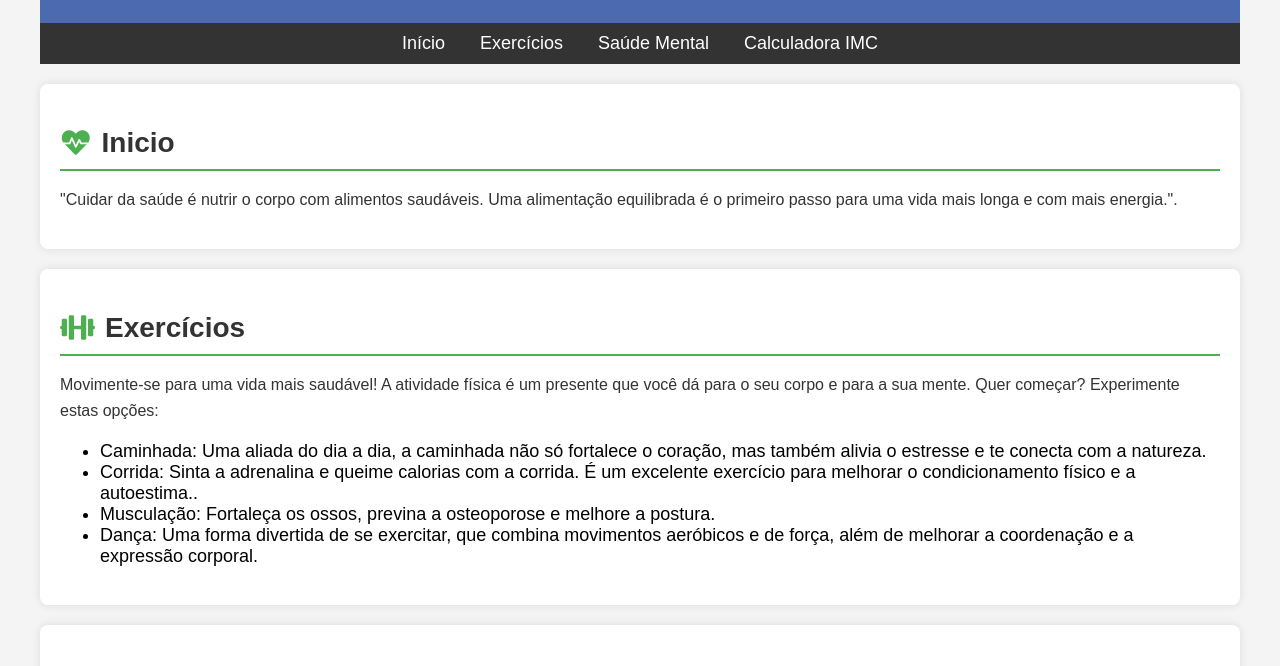
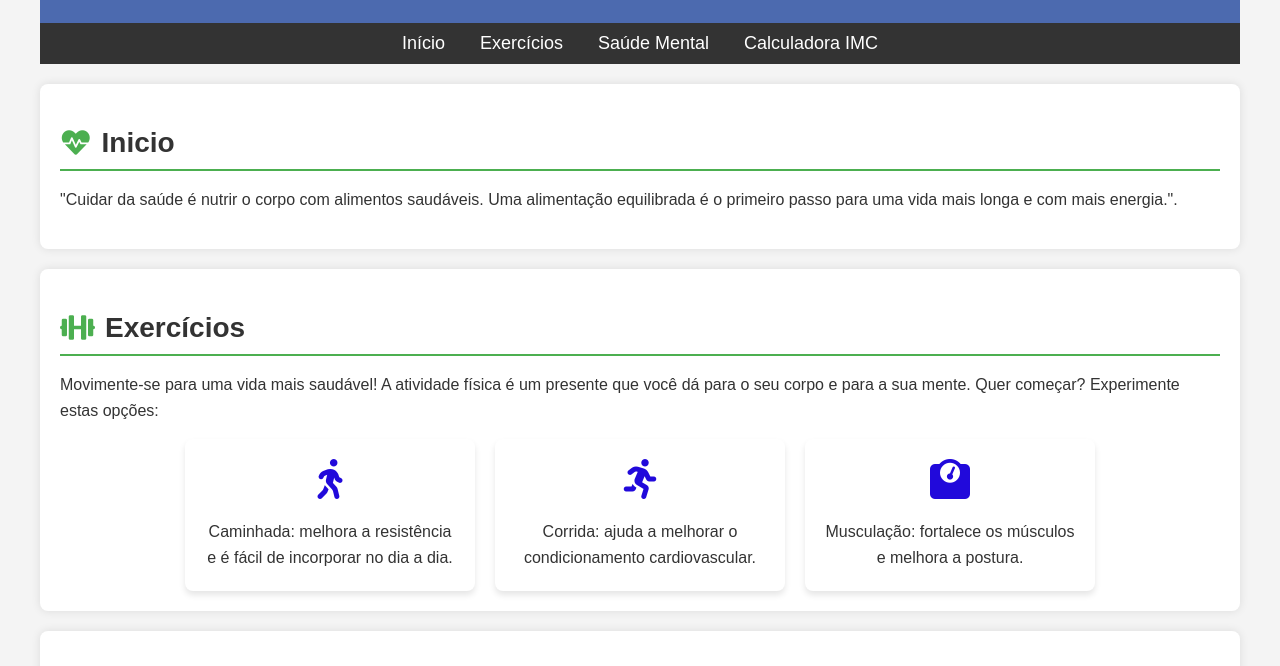
Before and after one commit to FabioNilo/resticavaliacao, a plain HTML site: page index.html in a window 1280 px wide. Shown: the part 107-773 px from the top of the page. Drawn offline with Linux system fonts and the light colour scheme.

Commit message:
Avaliação Restic36 Alteração dos Icones

```diff
--- a/index.html
+++ b/index.html
@@ -33,18 +33,27 @@
     <section id="exercicios">
         <h2 class="titulo-secao"><i class="fas fa-dumbbell"></i>Exercícios</h2>
         <p>Movimente-se para uma vida mais saudável! A atividade física é um presente que você dá para o seu corpo e para a sua mente. Quer começar? Experimente estas opções:</p>
+
         <ul>
-            <li>Caminhada: Uma aliada do dia a dia, a caminhada não só fortalece o coração, mas também alivia o estresse e te conecta com a natureza.</li>
-            <li>Corrida: Sinta a adrenalina e queime calorias com a corrida. É um excelente exercício para melhorar o condicionamento físico e a autoestima..</li>
-            <li>Musculação: Fortaleça os ossos, previna a osteoporose e melhore a postura.</li>
-            <li>Dança: Uma forma divertida de se exercitar, que combina movimentos aeróbicos e de força, além de melhorar a coordenação e a expressão corporal.</li>
+            <li>
+                <i class="fas fa-walking"></i>
+                <p>Caminhada: melhora a resistência e é fácil de incorporar no dia a dia.</p>
+            </li>
+            <li>
+                <i class="fas fa-running"></i>
+                <p>Corrida: ajuda a melhorar o condicionamento cardiovascular.</p>
+            </li>
+            <li>
+                <i class="fas fa-weight"></i>
+                <p>Musculação: fortalece os músculos e melhora a postura.</p>
+            </li>
         </ul>
     </section>
 
     <section id="saude-mental">
         <h2 class="titulo-secao"> <i class="fas fa-brain"></i>Mental</h2>
         <p>Cuidar da mente é essencial para uma vida plena e feliz. Além de cuidar do corpo com exercícios físicos, investir em práticas que promovam a saúde mental é fundamental. Algumas atividades que podem te ajudar são.</p>
-        <ul></ul>
+        <ul>
             <li>Meditação e mindfulness: Essas práticas milenares ajudam a reduzir o estresse, aumentar a concentração e promover a calma interior.</li>
             <li>Yoga: Combina posturas físicas, respiração e meditação, proporcionando um equilíbrio entre corpo e mente.</li>
             <li>Passatempos e hobbies: Dedique tempo para atividades que você gosta, como ler, pintar, tocar um instrumento ou praticar um esporte..</li>
--- a/styles.css
+++ b/styles.css
@@ -53,12 +53,43 @@ h2.titulo-secao{
     display: flex;
     align-items: center;
 }
-.exercicios ul {
+#exercicios ul {
+    display: flex;
+    flex-wrap: wrap;
     list-style-type: none;
     padding: 0;
+    margin: 0;
+    gap: 20px;
+    justify-content: center;
 }
-.exercicios ul li {
+#exercicios ul li {
+    background-color: #fff;
+    border-radius: 8px;
+    padding: 20px;
+    width: 250px;
+    box-shadow: 0 4px 6px rgba(0, 0, 0, 0.1);
+    transition: transform 0.3s ease, box-shadow 0.3s ease;
+    display: flex;
+    flex-direction: column;
+    align-items: center;
+    text-align: center;
+}
+
+#exercicios ul li:hover {
+    transform: translateY(-10px);
+    box-shadow: 0 8px 15px rgba(0, 0, 0, 0.2);
+}
+
+#exercicios ul li i {
+    font-size: 40px;
+    color: #2109db;
     margin-bottom: 10px;
+}
+
+#exercicios ul li p {
+    font-size: 16px;
+    color: #333;
+    margin: 10px 0 0;
 }
 .imc-calculator input {
     padding: 10px;
```
